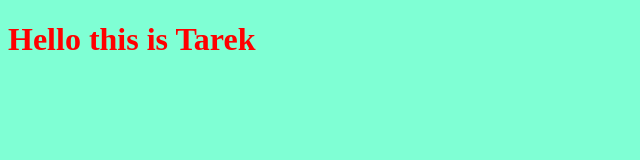
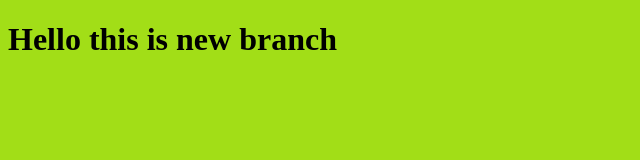
Before and after one commit to tarekali442000/myproject, a plain HTML site: page index.html in a window 1280 px wide. Shown: the whole page, without its empty margins (0-640 px from the left). Drawn offline with Linux system fonts and the light colour scheme.

Commit message:
changing style for the title

```diff
--- a/index.html
+++ b/index.html
@@ -8,7 +8,7 @@
     <link rel="stylesheet" href="style.css">
 </head>
 <body>
-    <h1>Hello this is Tarek</h1>
+    <h1>Hello this is new branch</h1>
 
 
 
--- a/style.css
+++ b/style.css
@@ -1,6 +1,6 @@
 h1{
-    color: red;
+    color: black;
 }
 body{
-    background-color:aquamarine ;
+    background-color:rgb(162, 222, 23) ;
 }
```
